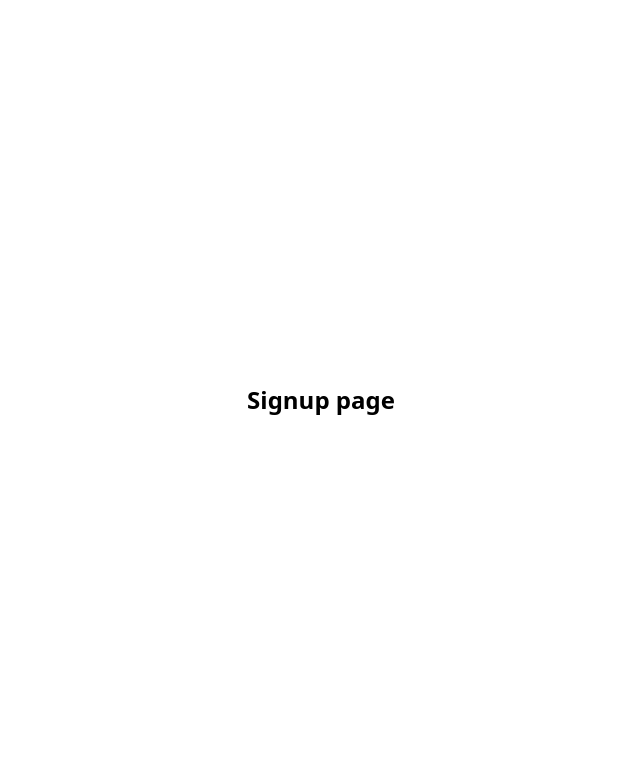
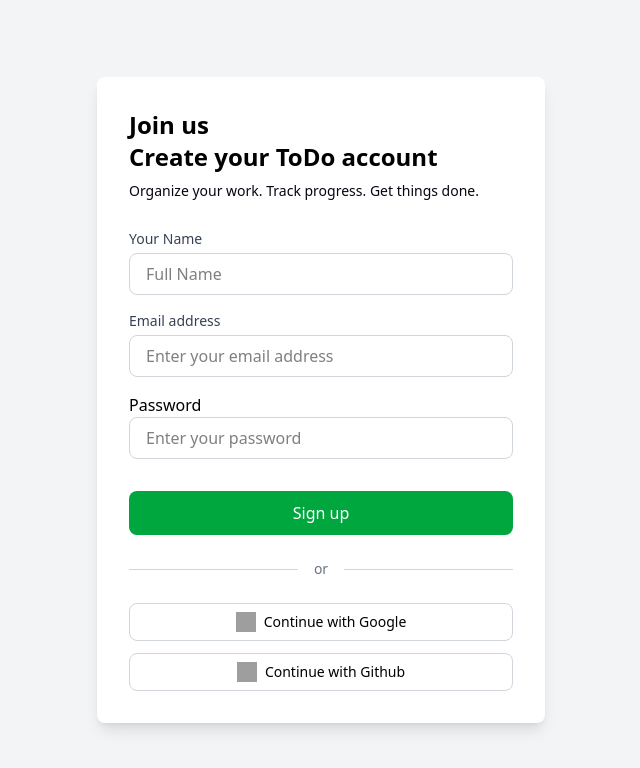
Before and after one commit to Adhityae-506/ToDo_App, a React (Vite) app in the folder frontend/: page /signup in a window 1280 px wide. Shown: the top 768 px of the page, without its empty margins (319-959 px from the left). Built offline with nearby package versions, Linux system fonts and the light colour scheme; grey boxes are pictures that could not be loaded.

Commit message:
login and signup pages designed

```diff
--- a/frontend/src/pages/auth/Login.jsx
+++ b/frontend/src/pages/auth/Login.jsx
@@ -7,7 +7,7 @@ const Login = () =>{
       <div className="w-full max-w-md bg-white rounded-lg shadow-lg p-8">
         <div className="text-center mb-8">
           <h2 className="text-3xl font-bold text-black">Welcome back!</h2>
-          <h2 className="text-1xl font-semibold text-gray-900 mt-2">Login to manage your tasks</h2>
+          <h2 className="text-1xl font-normal text-gray-950 mt-2">Login to manage your tasks</h2>
         </div>
         <form className="space-y-5">
           <div>
@@ -34,14 +34,14 @@ const Login = () =>{
           <div className="flex justify-end">
             <Link
               to="/forget-password"
-              className="text-sm text-blue-600 hover:underline"
+              className="text-sm font-medium text-indigo-800 hover:underline"
             >
               Forget Password?
             </Link>
           </div>
           <button
           type="submit"
-          className="w-full bg-green-700 text-white py-2.5 rounded-lg font-medium hover:bg-green-900 transition"
+          className="w-full bg-green-600 text-white py-2.5 rounded-lg font-medium hover:bg-green-900 transition"
           >
             Sign in
           </button>
@@ -64,7 +64,7 @@ const Login = () =>{
         </div>
         <p className="text-center text-sm text-gray-600 mt-7">
           Don't have an account?{" "}
-          <Link to="/signup" className="text-blue-500 font-medium hover:underline">Sign up</Link>
+          <Link to="/signup" className="text-indigo-800 font-medium hover:underline">Sign up</Link>
         </p>
       </div>
     </div>
--- a/frontend/src/pages/auth/Signup.jsx
+++ b/frontend/src/pages/auth/Signup.jsx
@@ -1,9 +1,55 @@
-const Signup = () =>{
-    return(
-        <div className="h-screen flex items-center justify-center text-2xl font-semibold">
-            Signup page
+import { Link } from "react-router-dom";
+
+const Signup = () => {
+    return (
+        <div className="min-h-screen flex items-center justify-center bg-gray-100 px-4 ">
+            <div className="w-full max-w-md bg-white rounded-lg shadow-lg p-8">
+                <div className="mb-7">
+                    <h2 className="text-2xl font-semibold text-black">Join us</h2>
+                    <h2 className="text-2xl font-semibold text-black">Create your ToDo account</h2>
+                    <h3 className="text-sm font-normal text-gray-950 mt-2">Organize your work. Track progress. Get things done.</h3>
+                </div>
+                <form className="space-y-4">
+                    <div>
+                        <label className="block text-sm font-medium text-gray-700 mb-1">
+                            Your Name
+                        </label>
+                        <input type="name" placeholder="Full Name" className="w-full rounded-lg border border-gray-300 px-4 py-2 focus:outline-none focus:ring-2 focus:ring-black" />
+                    </div>
+                    <div>
+                        <label className="block text-sm font-medium text-gray-700 mb-1">
+                            Email address
+                        </label>
+                        <input type="email" placeholder="Enter your email address" className="w-full rounded-lg border border-gray-300 px-4 py-2 focus:outline-none focus:ring-2 focus:ring-black"  />
+                    </div>
+                    <div>
+                        <label>
+                            Password
+                        </label>
+                        <input type="password" placeholder="Enter your password" className="w-full rounded-lg border border-gray-300 px-4 py-2 focus:outline-none focus:ring-2 focus:ring-black mb-4" />
+                    </div>
+                    <button type="submit" className="w-full bg-green-600 text-white py-2.5 rounded-lg font-medium hover:bg-green-900 transition">
+                        Sign up
+                    </button>
+                </form>
+                <div className="my-6 flex items-center">
+                    <div className="flex-1 border-t border-gray-300" />
+                    <span className="mx-4 text-sm text-gray-500">or</span>
+                    <div className="flex-1 border-t border-gray-300" />
+                </div>
+                <div className="space-y-3">
+                    <button className="w-full flex items-center justify-center gap-2 border border-gray-300 rounded-lg px-4 py-2 hover:bg-gray-50 transition-opacity">
+                        <img src="https://www.svgrepo.com/show/475656/google-color.svg" alt="Google SVG" className="w-5 h-5" />
+                        <span className="text-sm font-medium text-black">Continue with Google</span>
+                    </button>
+                    <button className="w-full flex items-center justify-center gap-2 border border-gray-300 rounded-lg px-4 py-2 hover:bg-gray-50 transition">
+                        <img src="https://www.svgrepo.com/show/512317/github-142.svg" alt="github" className="w-5 h-5" />
+                        <span className="text-sm font-medium text-black"> Continue with Github</span>
+                    </button>
+                </div>
+            </div>
         </div>
-    );
-};
+    )
 
+}
 export default Signup;
```
